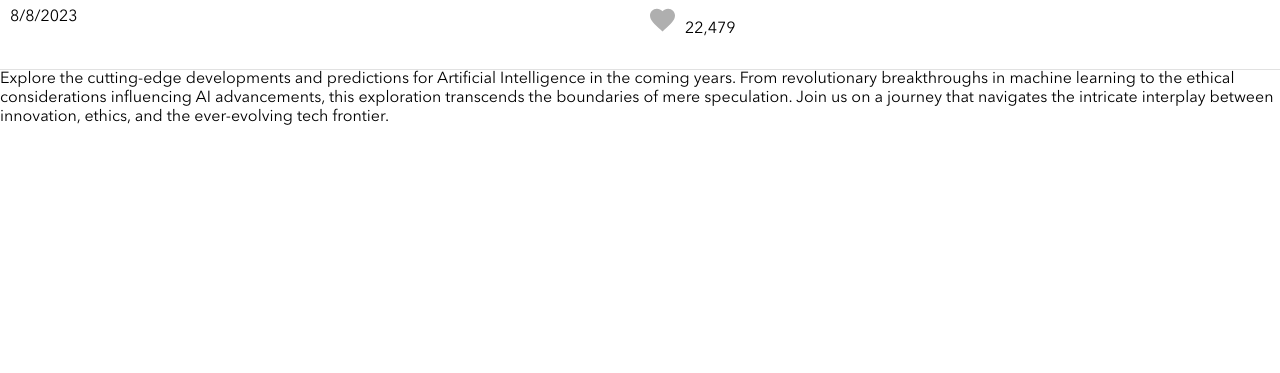
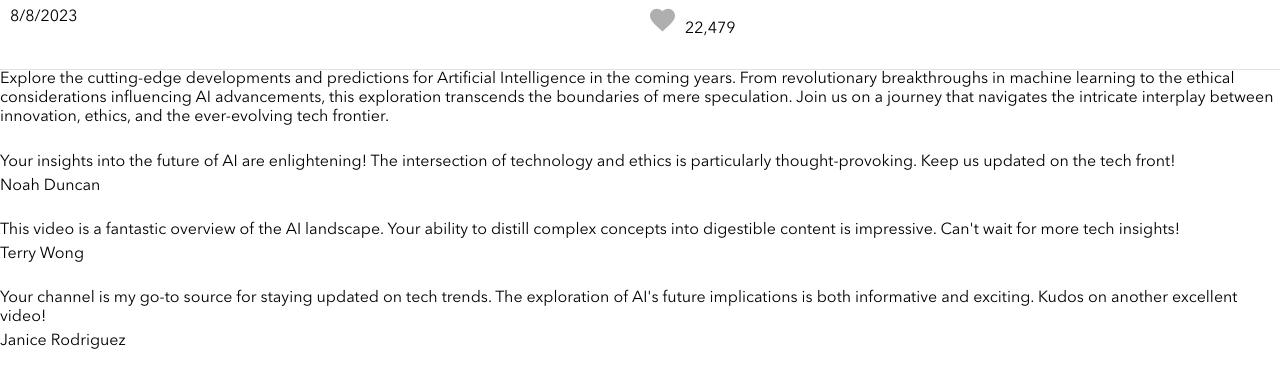
Before and after one commit to reganbrown/regan-brown-brainflix, a React (Vite) app: page / in a window 1280 px wide. Shown: the part 1233-1606 px from the top of the page. Before the commit the page ends 1360 px from the top, so only its background shows below. Built offline with nearby package versions, Linux system fonts and the light colour scheme.

Commit message:
add video comments

```diff
--- a/src/App.jsx
+++ b/src/App.jsx
@@ -2,12 +2,14 @@ import "./App.scss";
 import videoDetails from "../src/data/video-details.json";
 import Header from "./components/Header/Header";
 import VideoPlayer from "./components/VideoPlayer/VideoPlayer";
+import VideoComments from "./components/VideoComments/VideoComments";
 
 function App() {
   return (
     <>
       <Header />
       <VideoPlayer videoDetails={videoDetails} />
+      <VideoComments videoDetails={videoDetails} />
     </>
   );
 }
--- /dev/null
+++ b/src/components/Comment/Comment.jsx
@@ -0,0 +1,10 @@
+import "./Comment.scss";
+
+export default function Comment({ comment, name }) {
+  return (
+    <div className="comment">
+      <div className="comment__comment">{comment}</div>
+      <div className="comment__name">{name}</div>
+    </div>
+  );
+}
--- /dev/null
+++ b/src/components/Comment/Comment.scss
@@ -0,0 +1,11 @@
+.comment {
+  display: flex;
+  flex-direction: column;
+
+  &__comment {
+    padding-bottom: 5px;
+  }
+  &__name {
+    padding-bottom: 25px;
+  }
+}
--- /dev/null
+++ b/src/components/VideoComments/VideoComments.jsx
@@ -0,0 +1,16 @@
+import Comment from "../Comment/Comment";
+
+export default function VideoComments({ videoDetails }) {
+  const commentsList = videoDetails[0].comments;
+  return (
+    <section className="video-list">
+      {commentsList.map((comment) => (
+        <Comment
+          key={comment.id}
+          comment={comment.comment}
+          name={comment.name}
+        />
+      ))}
+    </section>
+  );
+}
--- a/src/components/VideoPlayer/VideoPlayer.jsx
+++ b/src/components/VideoPlayer/VideoPlayer.jsx
@@ -41,7 +41,7 @@ export default function VideoPlayer({ videoDetails }) {
           {likes}
         </div>
       </div>
-      <div>{description}</div>
+      <div className="details__description">{description}</div>
     </>
   );
 }
--- a/src/components/VideoPlayer/VideoPlayer.scss
+++ b/src/components/VideoPlayer/VideoPlayer.scss
@@ -39,4 +39,7 @@
     height: 25px;
     margin-right: 10px;
   }
+  &__description {
+    padding-bottom: 26px;
+  }
 }
```
